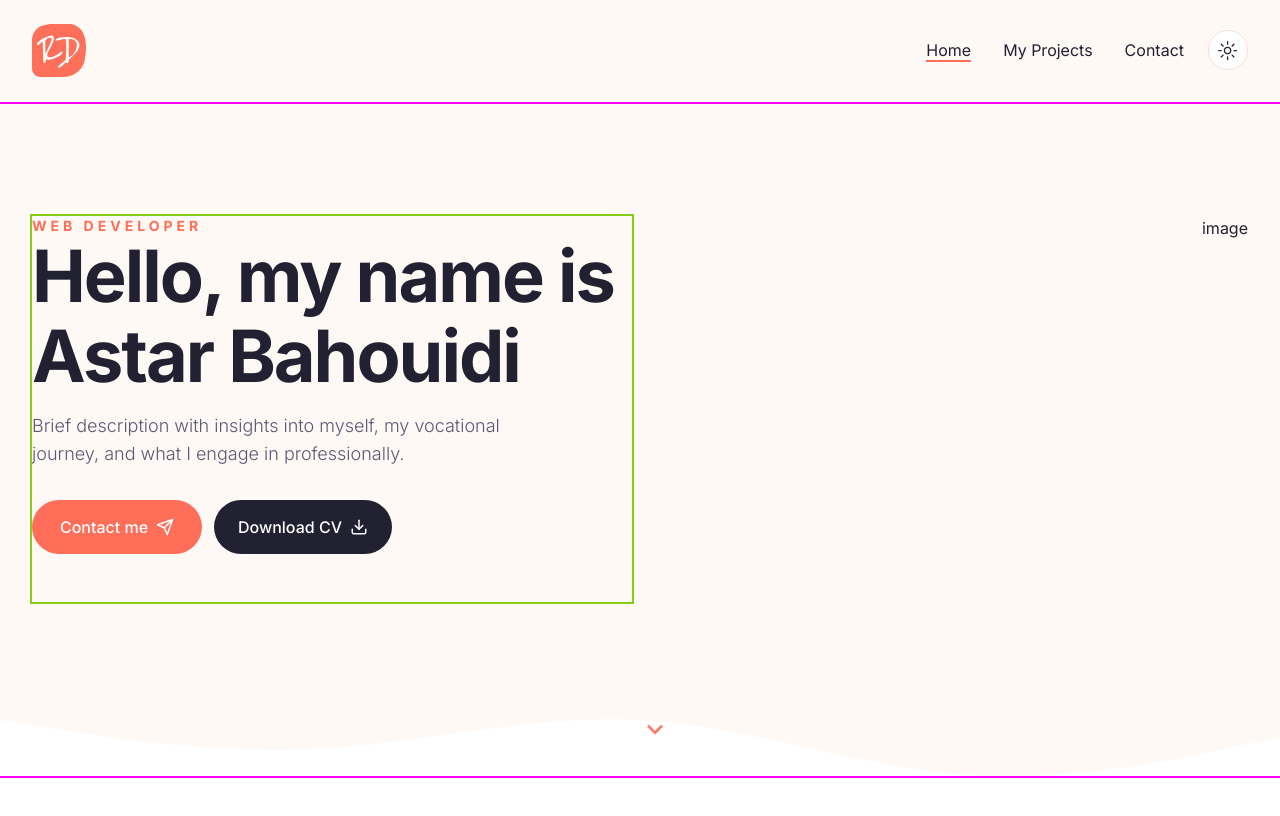
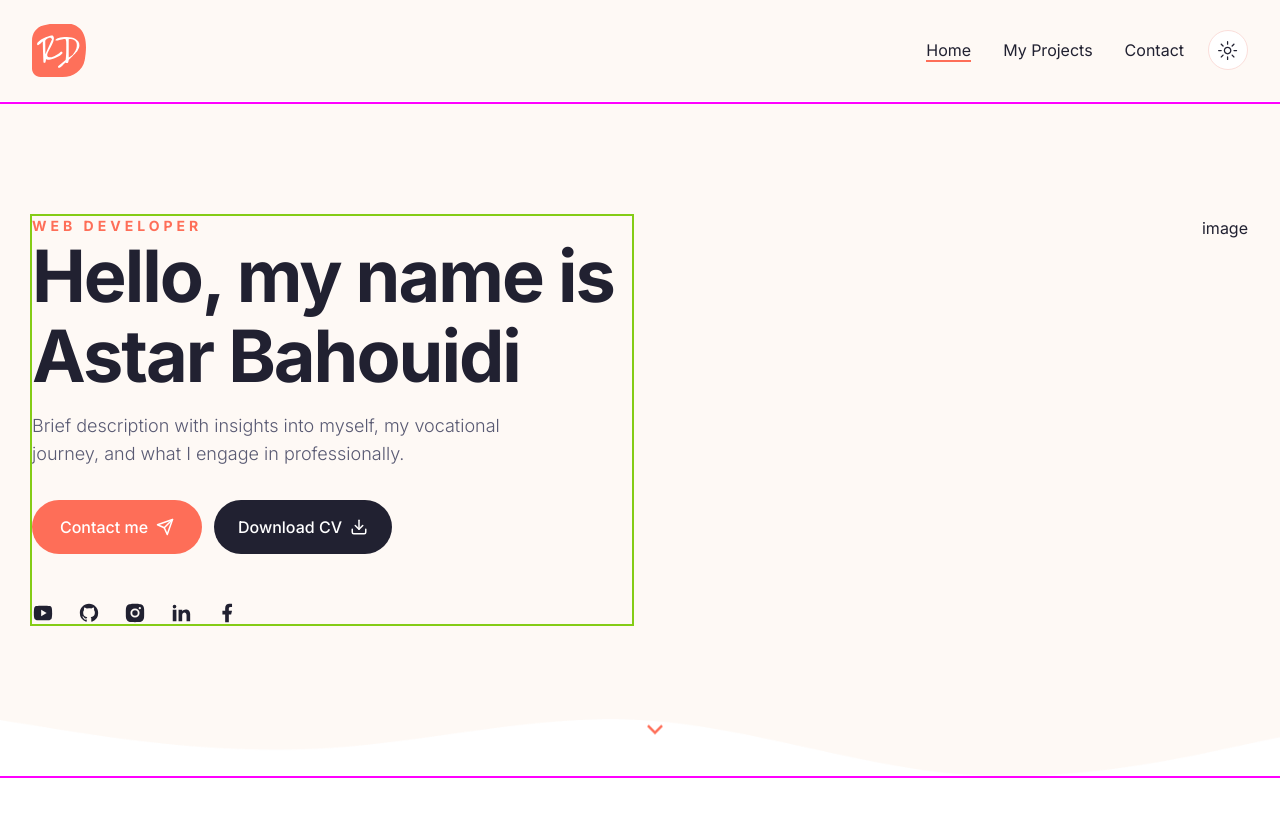
Before and after one commit to astaba/hello_ab_portfolio, a Next.js app: page / in a window 1280 px wide. Shown: the top 816 px of the page. Built offline with nearby package versions, Linux system fonts and the light colour scheme.

Commit message:
Add Socials to Hero intro

```diff
--- a/src/components/Hero.tsx
+++ b/src/components/Hero.tsx
@@ -3,6 +3,12 @@ import { RiArrowDownSLine } from "react-icons/ri";
 import { Download, Send } from "lucide-react";
 
 import { Button } from "./ui/button";
+import Socials from "./Socials";
+
+const socialStyles = {
+  wrapper: "mx-auto flex gap-x-6 xl:m-0",
+  icons: "text-[22px] text-foreground transition-all hover:text-primary",
+};
 
 const Hero = () => {
   return (
@@ -30,6 +36,7 @@ const Hero = () => {
                 Download CV <Download size={18} />
               </Button>
             </div>
+            <Socials socialsStyles={socialStyles} />
           </div>
           <div className="hidden xl:flex relative">image</div>
         </div>
--- a/src/components/Socials.tsx
+++ b/src/components/Socials.tsx
@@ -1,9 +1,38 @@
-const Socials = () => {
-	return (
-		<div>
-			Socials
-		</div>
-	);
+import React from "react";
+import Link from "next/link";
+import {
+  RiYoutubeFill,
+  RiGithubFill,
+  RiInstagramFill,
+  RiLinkedinFill,
+  RiFacebookFill,
+} from "react-icons/ri";
+
+type SocialsProps = {
+  socialsStyles: {
+    wrapper: string;
+    icons: string;
+  };
+};
+
+const icons = [
+  { path: "/", component: <RiYoutubeFill /> },
+  { path: "/", component: <RiGithubFill /> },
+  { path: "/", component: <RiInstagramFill /> },
+  { path: "/", component: <RiLinkedinFill /> },
+  { path: "/", component: <RiFacebookFill /> },
+];
+
+const Socials: React.FC<SocialsProps> = ({ socialsStyles }) => {
+  return (
+    <div className={socialsStyles.wrapper}>
+      {icons.map((icon, i) => (
+        <Link href={icon.path} key={i}>
+          <div className={socialsStyles.icons}>{icon.component}</div>
+        </Link>
+      ))}
+    </div>
+  );
 };
 
 export default Socials;
```
